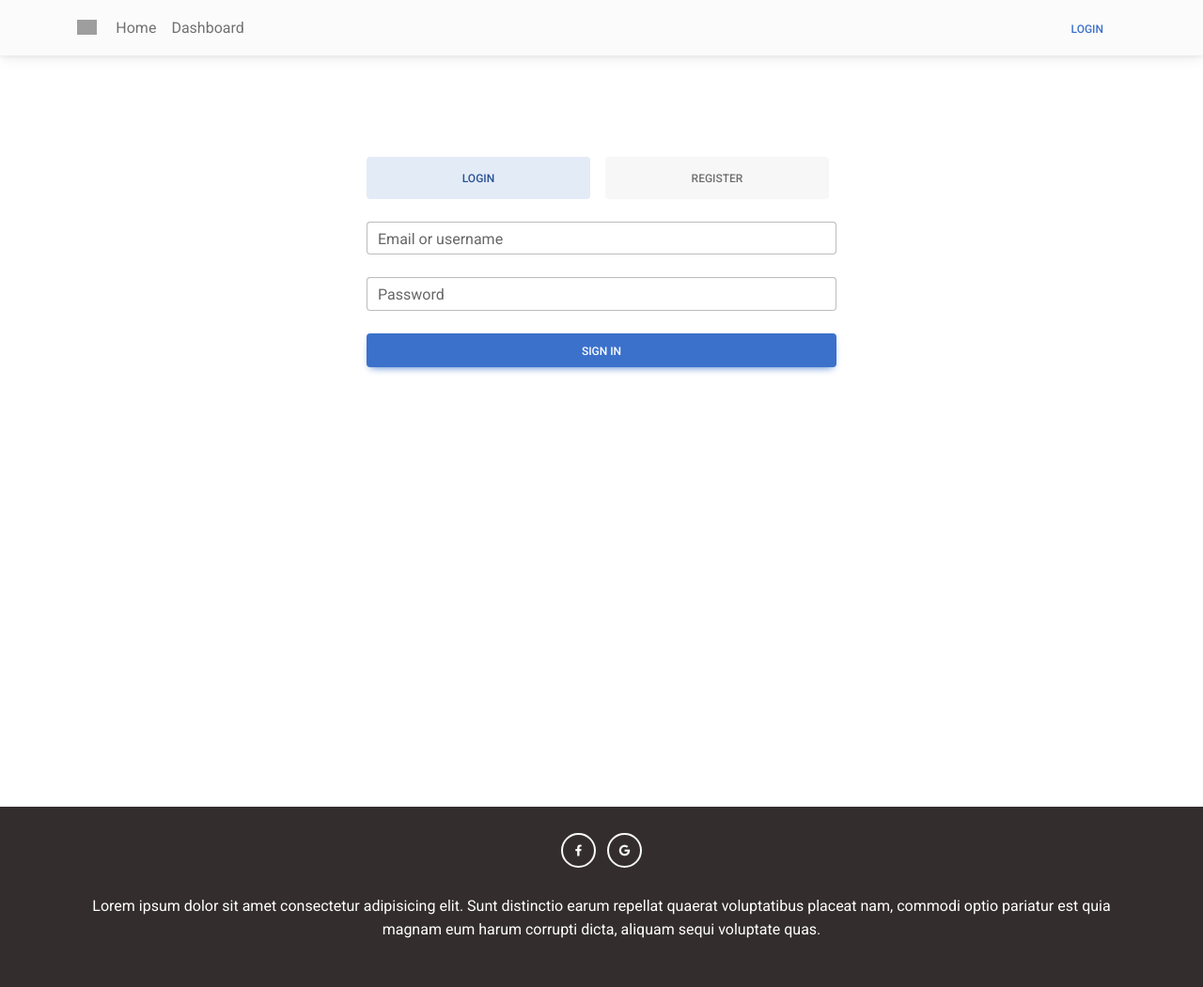
After one commit to yusuf-74/Textile-shop, a Django app: page /home/login/ in a window 1280 px wide. The commit adds this page. Shown: the whole page at 94% size. Run offline with Django 4.2, Linux system fonts and the light colour scheme; some libraries are stand-ins or nearby versions; grey boxes are pictures that could not be loaded.

Commit message:
simple login , register and logout views

```diff
--- a/server/accounts/views.py
+++ b/server/accounts/views.py
@@ -3,10 +3,11 @@ from django.views import View
 
 class Test(View):
     def get(self,request,*args, **kwargs):
-        return render(request,'employees/create-employee.html')
+        return render(request,'users/register-login.html')
+
 
     def post(self,request,*args, **kwargs):
 
         print(dict(request.POST))
 
-        return render(request,'employees/create-employee.html')
+        return render(request,'users/register-login.html')
--- a/server/custom_admin/urls.py
+++ b/server/custom_admin/urls.py
@@ -1,6 +1,9 @@
 from django.urls import path
-from .views import DashboardView
+from .views import DashboardView , LoginView , RegisterView , LogoutView
 
 urlpatterns = [
-    path('', DashboardView.as_view(), name='analytics'),
+    path('dashboard/', DashboardView.as_view(), name='analytics'),
+    path('login/', LoginView.as_view(), name='login'),
+    path('register/', RegisterView.as_view(), name='register'),
+    path('logout/', LogoutView.as_view(), name='logout'),
 ]
--- a/server/custom_admin/views.py
+++ b/server/custom_admin/views.py
@@ -16,4 +16,43 @@ class DashboardView(View):
 
         return render(request, 'admin/analytics.html', {'data':{'orders_data': orders_data, 'sales': sales, 'purchases': purchases, 'net_profit': net_profit}})
 
-# class LoginView(View):
+class LoginView(View):
+    def get(self, request):
+        return render(request, 'users/register-login.html')
+
+    def post(self, request):
+        data = dict(request.POST)
+
+        username = data['username'][0]
+        password = data['password'][0]
+
+        user = authenticate(request, username=username, password=password)
+        if user is not None:
+            login(request, user)
+            return render(request, 'admin/analytics.html')
+        else:
+            return render(request, 'users/register-login.html', {'error': 'Invalid username or password'})
+
+class RegisterView(View):
+    def get(self, request):
+        return render(request, 'users/register-login.html')
+
+    def post(self, request):
+        data = dict(request.POST)
+
+        username = data['username'][0]
+        password = data['password'][0]
+        repeat_password = data['repeat_password'][0]
+        email = data['email'][0]
+
+        user = User.objects.create_user(username, email, password)
+        user.save()
+
+        login(request, user)
+
+        return render(request, 'admin/analytics.html', {'success': 'User created successfully'})
+
+class LogoutView(View):
+    def get(self, request):
+        logout(request)
+        return render(request, 'users/register-login.html')
--- a/server/templates/includes/navbar.html
+++ b/server/templates/includes/navbar.html
@@ -35,26 +35,24 @@
 
         <div class="d-flex align-items-center">
           {% if not user.is_authenticated %}
+          <a href = "{% url 'login' %}">
           <button
             type="button"
             class="btn btn-link px-3 me-2 conditional-render-out"
           >
             Login
           </button>
-          <button
-            type="button"
-            class="btn btn-primary me-3 conditional-render-out"
-          >
-            Sign up
-          </button>
+        </a>
           {% endif %}
           {% if user.is_authenticated  %}
+          <a href = "{% url 'logout' %}">
           <button
             type="button"
             class="btn btn-primary me-3 conditional-render-in"
           >
             Log out
           </button>
+        </a>
           {% endif %}
         </div>
       </div>
--- /dev/null
+++ b/server/templates/users/register-login.html
@@ -0,0 +1,92 @@
+{% extends 'base.html'%}
+
+{% block sidebar %}
+<div class = 'content' style = 'display:flex;justify-content:space-around'>
+<div style = 'width : 500px; margin: 100px 50px; min-height : 600px'>
+<!-- Pills navs -->
+<ul class="nav nav-pills nav-justified mb-3" id="ex1" role="tablist">
+    <li class="nav-item" role="presentation">
+      <a class="nav-link active" id="tab-login" data-mdb-toggle="pill" href="#pills-login" role="tab"
+        aria-controls="pills-login" aria-selected="true">Login</a>
+    </li>
+    <li class="nav-item" role="presentation">
+      <a class="nav-link" id="tab-register" data-mdb-toggle="pill" href="#pills-register" role="tab"
+        aria-controls="pills-register" aria-selected="false">Register</a>
+    </li>
+  </ul>
+  <!-- Pills navs -->
+
+  <!-- Pills content -->
+  <div class="tab-content">
+    <div class="tab-pane fade show active" id="pills-login" role="tabpanel" aria-labelledby="tab-login">
+      <form method = 'POST' action = "{% url 'login' %}">
+        {% csrf_token %}
+
+        <!-- Email input -->
+        <div class="form-outline mb-4">
+          <input type="text" id="loginUsername" name = 'username' class="form-control" />
+          <label class="form-label" for="loginUsername">Email or username</label>
+        </div>
+
+        <!-- Password input -->
+        <div class="form-outline mb-4">
+          <input type="password" id="loginPassword" name = 'password' class="form-control" />
+          <label class="form-label" for="loginPassword">Password</label>
+        </div>
+
+
+
+
+        <!-- Submit button -->
+        <button type="submit" class="btn btn-primary btn-block mb-4">Sign in</button>
+
+        <!-- Register buttons -->
+
+      </form>
+    </div>
+    <div class="tab-pane fade" id="pills-register" role="tabpanel" aria-labelledby="tab-register">
+      <form method = 'POST' action = "{% url 'register' %}">
+        {% csrf_token %}
+
+
+        <!-- Name input -->
+        <div class="form-outline mb-4">
+          <input type="text" id="registerName" name = 'name' class="form-control" />
+          <label class="form-label" for="registerName">Name</label>
+        </div>
+
+        <!-- Username input -->
+        <div class="form-outline mb-4">
+          <input type="text" id="registerUsername" name = 'username' class="form-control" />
+          <label class="form-label" for="registerUsername">Username</label>
+        </div>
+
+        <!-- Email input -->
+        <div class="form-outline mb-4">
+          <input type="email" id="registerEmail" name = 'email' class="form-control" />
+          <label class="form-label" for="registerEmail">Email</label>
+        </div>
+
+        <!-- Password input -->
+        <div class="form-outline mb-4">
+          <input type="password" id="registerPassword" name = 'password' class="form-control" />
+          <label class="form-label" for="registerPassword">Password</label>
+        </div>
+
+        <!-- Repeat Password input -->
+        <div class="form-outline mb-4">
+          <input type="password" id="registerRepeatPassword" name = 'repeat_password' class="form-control" />
+          <label class="form-label" for="registerRepeatPassword">Repeat password</label>
+        </div>
+
+
+
+        <!-- Submit button -->
+        <button type="submit" class="btn btn-primary btn-block mb-3">Sign in</button>
+      </form>
+    </div>
+  </div>
+  <!-- Pills content -->
+</div>
+</div>
+{% endblock %}
--- a/server/textile_shop/urls.py
+++ b/server/textile_shop/urls.py
@@ -22,7 +22,7 @@ from django.conf.urls.static import static
 urlpatterns = [
     path('admin/', admin.site.urls),
     path('receipts/', include('receipts.urls')),
-    path('dashboard/',include('custom_admin.urls')),
+    path('home/',include('custom_admin.urls')),
     path('persons/', include('employees.urls')),
     path('products/' , include('products.urls')),
     path('materials/', include('materials.urls')),
```
